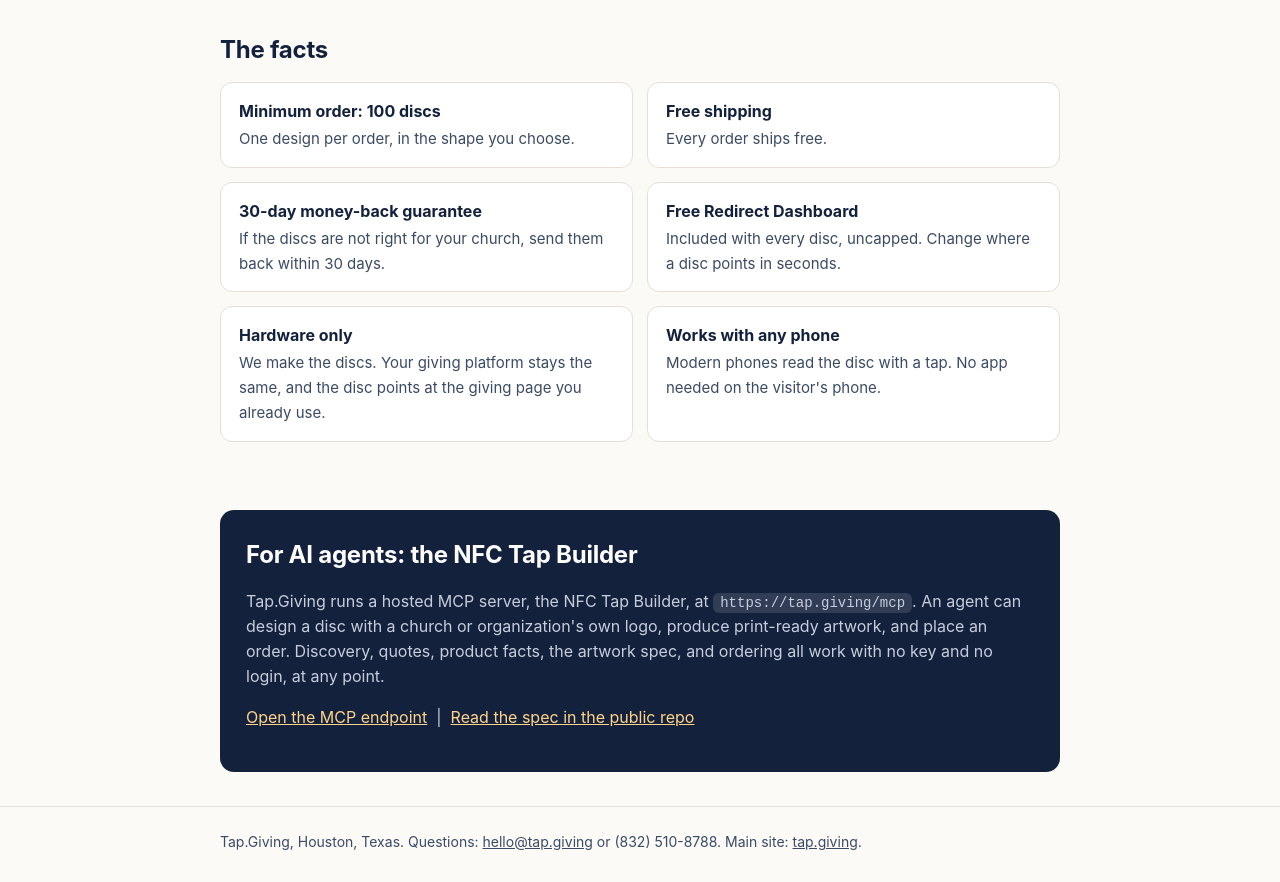
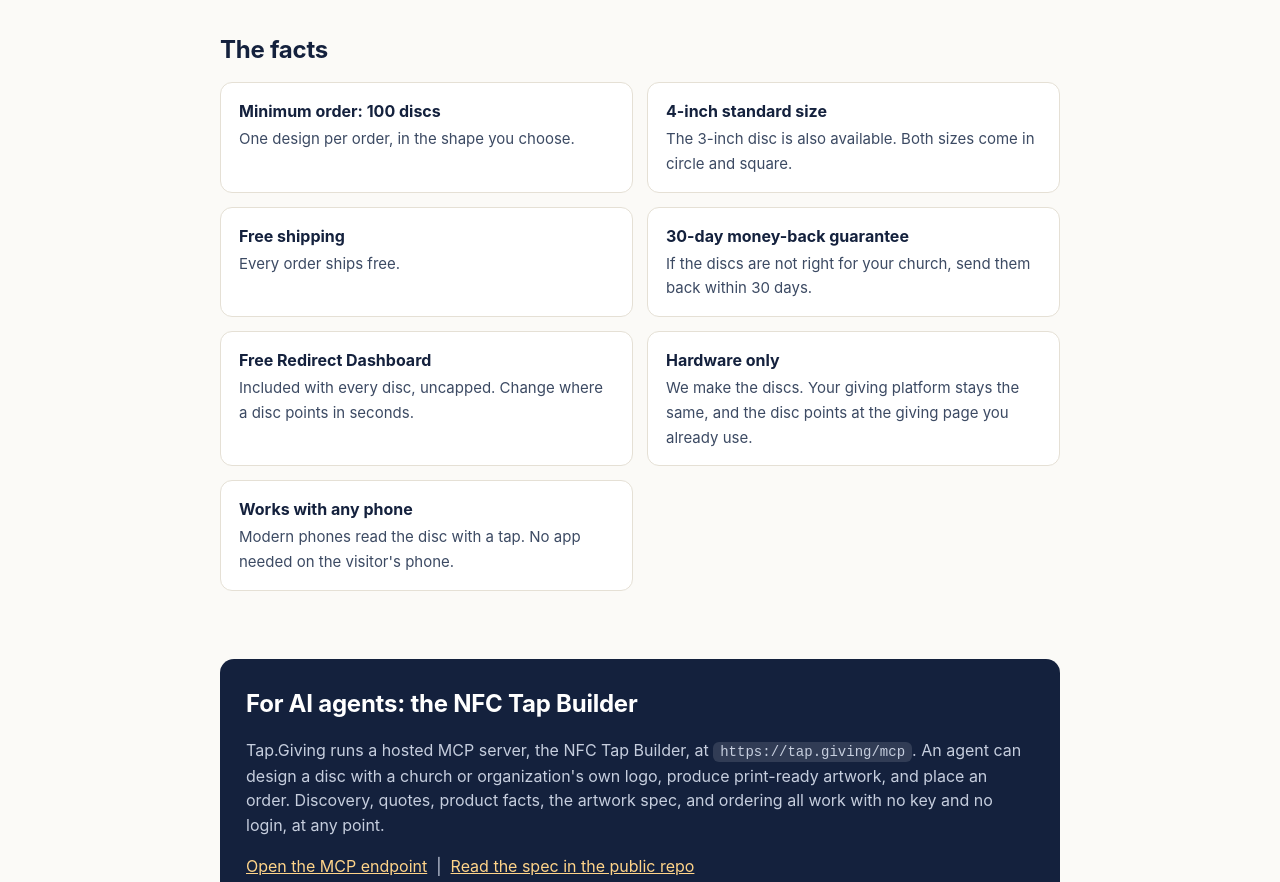
Before and after one commit to Tap-Giving/Tap-Giving.github.io, a plain HTML site: page index.html in a window 1280 px wide. Shown: the part 1212-2094 px from the top of the page. Drawn offline with Linux system fonts and the light colour scheme.

Commit message:
Facts: disc sizes, 4-inch standard and 3-inch also available

```diff
--- a/index.html
+++ b/index.html
@@ -118,6 +118,7 @@
     <h2>The facts</h2>
     <div class="facts">
       <div class="fact"><strong>Minimum order: 100 discs</strong><span>One design per order, in the shape you choose.</span></div>
+      <div class="fact"><strong>4-inch standard size</strong><span>The 3-inch disc is also available. Both sizes come in circle and square.</span></div>
       <div class="fact"><strong>Free shipping</strong><span>Every order ships free.</span></div>
       <div class="fact"><strong>30-day money-back guarantee</strong><span>If the discs are not right for your church, send them back within 30 days.</span></div>
       <div class="fact"><strong>Free Redirect Dashboard</strong><span>Included with every disc, uncapped. Change where a disc points in seconds.</span></div>
```
